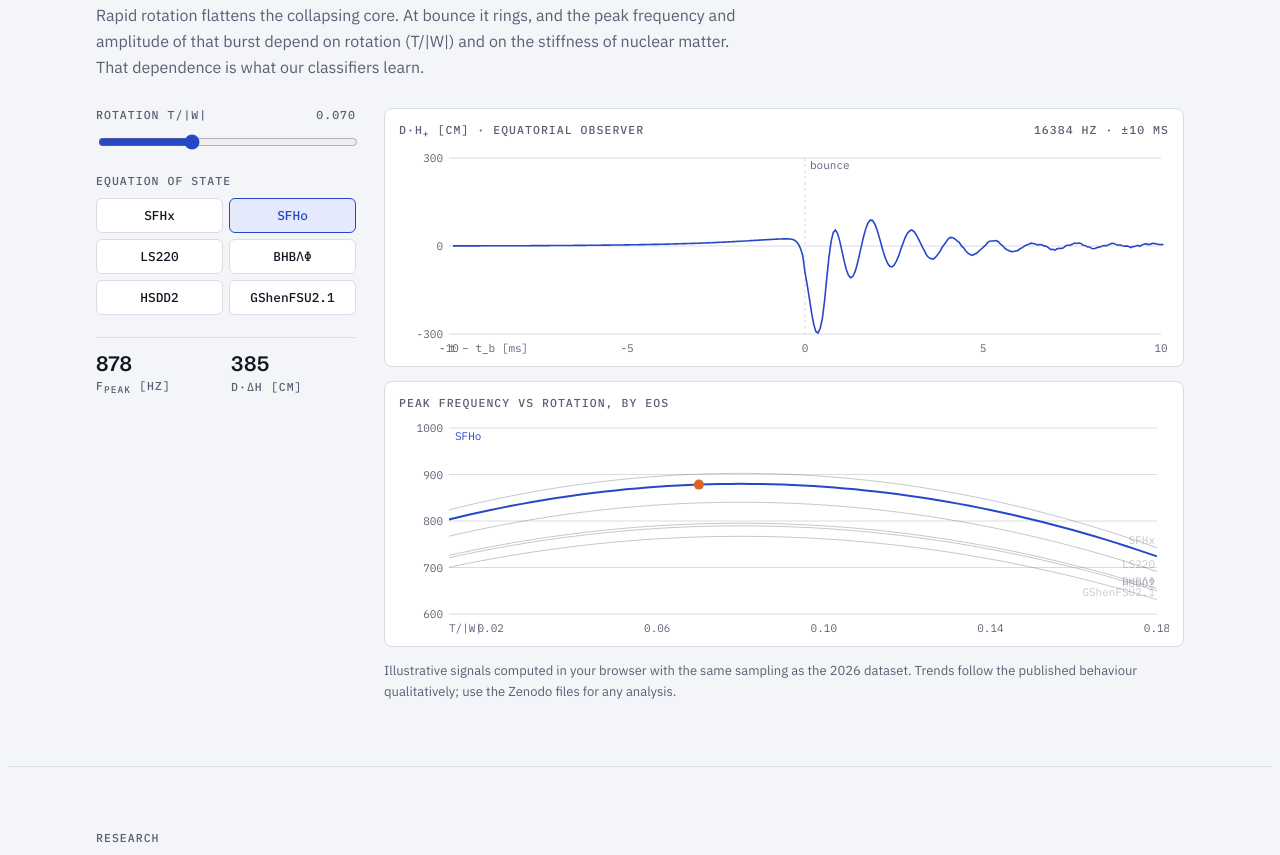
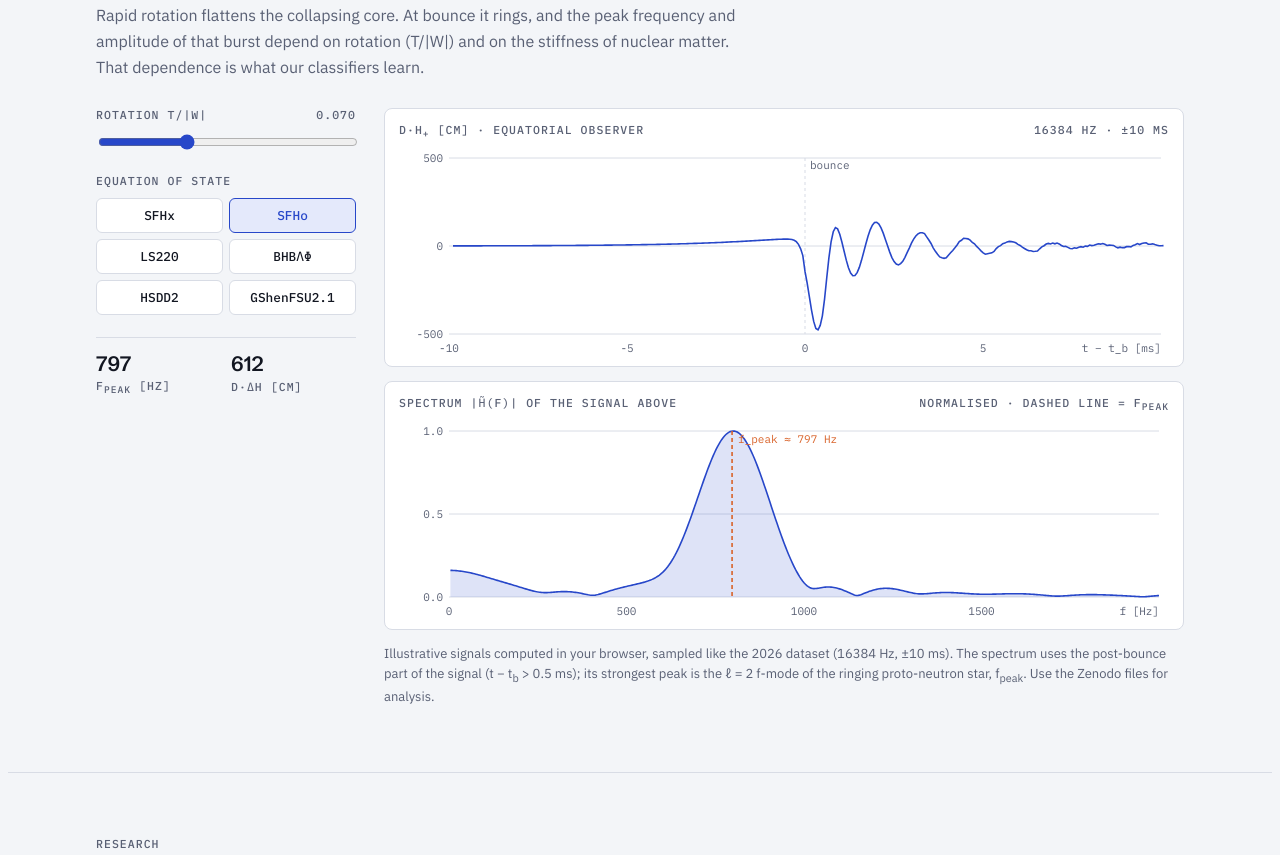
Before and after one commit to ccsn-gw/ccsn-gw.github.io, a plain HTML site: page index.html in a window 1280 px wide. Shown: the part 1945-2800 px from the top of the page. Drawn offline with Linux system fonts and the light colour scheme.

Commit message:
Add files via upload

```diff
--- a/index.html
+++ b/index.html
@@ -101,7 +101,7 @@ input[type=range]{width:100%;accent-color:var(--accent)}
 .plot .label{display:flex;justify-content:space-between;gap:12px;margin-bottom:8px;flex-wrap:wrap}
 .plot canvas{width:100%;display:block}
 #tsCanvas{height:210px}
-#fpCanvas{height:220px}
+#spCanvas{height:200px}
 
 /* pubs */
 .pubs{display:grid;border-top:1px solid var(--line)}
@@ -133,11 +133,14 @@ input[type=range]{width:100%;accent-color:var(--accent)}
 .cite > div{display:grid;gap:14px;align-content:start;min-width:0}
 pre{margin:0;background:var(--surface);border:1px solid var(--line);border-radius:8px;padding:16px;overflow-x:auto;font:400 .78rem/1.6 var(--f-mono);color:var(--ink);white-space:pre}
 .copyrow{display:flex;gap:10px;align-items:center;flex-wrap:wrap}
+.contact{display:grid;grid-template-columns:1fr 1fr;gap:40px;align-items:end}
+.mailbox{display:grid;gap:12px;background:var(--surface);border:1px solid var(--line);border-radius:10px;padding:24px;min-width:0}
+.mailbox .big{font-size:clamp(1rem,2.4vw,1.35rem);color:var(--ink);overflow-wrap:anywhere}
 footer{border-top:1px solid var(--line);padding-block:32px;color:var(--muted);font-size:var(--s-1)}
 footer .wrap{display:flex;justify-content:space-between;gap:16px;flex-wrap:wrap}
 
 @media (max-width:860px){
-  .hero .wrap,.viewer,.cite,.sets,.themes,.team{grid-template-columns:1fr}
+  .hero .wrap,.viewer,.cite,.contact,.sets,.themes,.team{grid-template-columns:1fr}
   .slice{max-width:440px;margin:0 auto}
   .pub{grid-template-columns:1fr;gap:6px}
   .pub .links{justify-content:start}
@@ -156,7 +159,7 @@ section,[id]{scroll-margin-top:76px}
       CCSN Waveform Archive
     </a>
     <nav aria-label="Sections">
-      <a href="#data">Data</a><a href="#waveforms">Waveforms</a><a href="#papers">Research</a><a href="#team">Team</a><a href="#cite">Cite</a>
+      <a href="#data">Data</a><a href="#waveforms">Waveforms</a><a href="#papers">Research</a><a href="#team">Team</a><a href="#cite">Cite</a><a href="#contact">Contact</a>
     </nav>
   </div>
 </header>
@@ -200,7 +203,7 @@ section,[id]{scroll-margin-top:76px}
       <div class="controls">
         <div class="control">
           <label class="label" for="beta"><span>Rotation T/|W|</span><span class="num" id="betaVal"></span></label>
-          <input type="range" id="beta" min="0.01" max="0.18" step="0.005" value="0.07">
+          <input type="range" id="beta" min="0.02" max="0.17" step="0.005" value="0.07">
         </div>
         <div class="control">
           <span class="label">Equation of state</span>
@@ -217,10 +220,10 @@ section,[id]{scroll-margin-top:76px}
           <canvas id="tsCanvas"></canvas>
         </div>
         <div class="plot">
-          <div class="label"><span>Peak frequency vs rotation, by EOS</span><span id="fpLegend"></span></div>
-          <canvas id="fpCanvas"></canvas>
+          <div class="label"><span>Spectrum |h̃(f)| of the signal above</span><span>normalised · dashed line = f<sub>peak</sub></span></div>
+          <canvas id="spCanvas"></canvas>
         </div>
-        <p class="note">Illustrative signals computed in your browser with the same sampling as the 2026 dataset. Trends follow the published behaviour qualitatively; use the Zenodo files for any analysis.</p>
+        <p class="note">Illustrative signals computed in your browser, sampled like the 2026 dataset (16384 Hz, ±10 ms). The spectrum uses the post-bounce part of the signal (t − t<sub>b</sub> &gt; 0.5 ms); its strongest peak is the ℓ = 2 f-mode of the ringing proto-neutron star, f<sub>peak</sub>. Use the Zenodo files for analysis.</p>
       </div>
     </div>
   </div></section>
@@ -254,7 +257,7 @@ section,[id]{scroll-margin-top:76px}
     <div>
       <span class="label">How to cite</span>
       <h2>Using the data</h2>
-      <p class="note" style="font-size:1rem">All datasets are released under CC BY 4.0. Please cite both the dataset DOI and the paper that describes it. Each dataset card has its own Copy BibTeX button. For questions or additional output, email the data contact below.</p>
+      <p class="note" style="font-size:1rem">All datasets are released under CC BY 4.0. Please cite both the dataset DOI and the paper that describes it. Each dataset card has its own Copy BibTeX button. For questions or additional output, see Contact below.</p>
       <p class="note" style="font-size:1rem">Data contact: Y. Sultan Abylkairov · <span class="mono">sultan.abylkairov@alumni.nu.edu.kz</span> · ORCID <a href="https://orcid.org/0000-0003-2656-7294" target="_blank" rel="noopener" class="mono">0000-0003-2656-7294</a></p>
     </div>
     <div>
@@ -263,11 +266,24 @@ section,[id]{scroll-margin-top:76px}
       <div class="copyrow"><button class="btn" data-copy="bib">Copy BibTeX</button><span class="note" id="copied" role="status"></span></div>
     </div>
   </div></section>
+
+  <section id="contact"><div class="wrap contact">
+    <div class="left" style="display:grid;gap:10px">
+      <span class="label">Contact</span>
+      <h2>Questions and collaboration</h2>
+      <p class="note" style="font-size:1rem;max-width:40em">Using our datasets, need additional output, or interested in working together on supernova gravitational waves? Write to us.</p>
+    </div>
+    <div class="mailbox">
+      <span class="label">Email</span>
+      <span class="mono big" id="contactMail">almat.akhmetali@nu.edu.kz</span>
+      <div class="copyrow"><button class="btn primary" data-copy="contactMail">Copy address</button><a class="btn" href="mailto:almat.akhmetali@nu.edu.kz?subject=CCSN%20Waveform%20Archive">Open email app</a><span class="note" id="copied2" role="status"></span></div>
+    </div>
+  </div></section>
 </main>
 
 <footer><div class="wrap">
   <span>Energetic Cosmos Laboratory · Nazarbayev University, Astana</span>
-  <span>Data on Zenodo · Updated October 2026</span>
+  <span>almat.akhmetali@nu.edu.kz · Data on Zenodo · Updated October 2026</span>
 </div></footer>
 
 <script>
@@ -346,6 +362,7 @@ $("#sets").innerHTML = DATASETS.map((d,i)=>`<article class="set">
 $("#sets").addEventListener("click",e=>{const b=e.target.closest("[data-bib]");if(!b)return;const i=b.dataset.bib;copy(bibtex(DATASETS[i]),$("#bib"+i),$("#st"+i))});
 $("#bib").textContent = bibtex(DATASETS[0]);
 $("[data-copy=bib]").addEventListener("click",()=>copy($("#bib").textContent,$("#bib"),$("#copied")));
+$("[data-copy=contactMail]").addEventListener("click",()=>copy($("#contactMail").textContent,$("#contactMail"),$("#copied2")));
 $("#factSets").textContent = DATASETS.length;
 $("#factSignals").textContent = fmt(DATASETS.reduce((s,d)=>s+(d.signals||0),0));
 $("#factPapers").textContent = PUBS.length;
@@ -356,57 +373,71 @@ $("#pubs").innerHTML = PUBS.map(p=>`<article class="pub"><span class="yr num">${
 $("#teamGrid").innerHTML = TEAM.map((t,i)=>`<div class="person"><div class="avatar">${t.photo?`<img src="${t.photo}" alt="Portrait of ${t.name}" loading="lazy" onerror="this.replaceWith('${t.initials}')">`:t.initials}</div><span class="role">${t.role}</span><h3 style="font-size:1.05rem">${t.link?`<a href="${t.link}" target="_blank" rel="noopener" style="color:inherit;text-decoration:none">${t.name}</a>`:t.name}</h3>${t.email?`<div class="email"><a href="mailto:${t.email}" id="em${i}">${t.email}</a><button data-em="${i}">Copy</button><span class="note" id="es${i}" role="status"></span></div>`:""}<p>${t.text}</p></div>`).join("");
 $("#teamGrid").addEventListener("click",e=>{const b=e.target.closest("[data-em]");if(!b)return;const i=b.dataset.em;copy(TEAM[i].email,$("#em"+i),$("#es"+i))});
 
-/* ===== Waveform explorer: illustrative rotating bounce signal ===== */
-const EOS = {"SFHx":800,"SFHo":780,"LS220":745,"BHBΛΦ":705,"HSDD2":700,"GShenFSU2.1":680};
-const FS = 16384;
+/* ===== Waveform explorer: illustrative rotating bounce signal, calibrated to Richers et al. (2017) trends =====
+   f_peak: ~flat below T/|W|≈0.06 (EOS sets the level, ~670–790 Hz), rising above it (ℓ=2 f-mode).
+   D·Δh: linear in T/|W| (slope ~7300–9800 cm, i.e. Δh₊ slope 237–318×10⁻²¹ at 10 kpc, LS shallowest, Hempel-based steepest) up to ~0.06,
+   peaking near 0.07–0.08 at ~650 cm and falling to ~500 cm by 0.15; the EOS spread narrows with rotation. */
+const EOS = {             // f0: slow-rotation f_peak [Hz]; m: D·Δh slope [cm per unit T/|W|]  (illustrative values)
+  "SFHx":{f0:760,m:9500}, "SFHo":{f0:772,m:9450}, "LS220":{f0:735,m:7400},
+  "BHBΛΦ":{f0:705,m:9800}, "HSDD2":{f0:700,m:9650}, "GShenFSU2.1":{f0:690,m:8500}};
+const FS = 16384, KNEE = 0.06, W_S = 0.006;
 const state = {beta:0.07, eos:"SFHo"};
-const fpeak = (b,e) => EOS[e]*(1 + 3.2*b - 20*b*b);
-const amp = b => 9000*b*Math.exp(-b/0.1);
+const softplus = x => W_S*Math.log1p(Math.exp(x/W_S));
+const softmin = (a,b) => -W_S*Math.log(Math.exp(-a/W_S)+Math.exp(-b/W_S));
+const fpeak = (b,e) => EOS[e].f0 + 2300*softplus(b-KNEE);
+function dDh(b,e){
+  const mean=9050, m=mean+(EOS[e].m-mean)*Math.exp(-Math.max(0,b-0.04)/0.03);
+  return Math.max(0, m*softmin(b,0.072) - 2200*softplus(b-0.08));
+}
 function synth(b,e){
-  const f=fpeak(b,e), A=amp(b), R=rng(Math.round(b*1e4)+e.length*97);
+  const f=fpeak(b,e), R=rng(Math.round(b*1e4)+e.length*97);
   const n=328, t=new Float32Array(n), h=new Float32Array(n); let lp=0;
   for(let i=0;i<n;i++){
     const ti=(-162+i)/FS*1000; t[i]=ti; let v=0;  // ms
-    if(ti<0) v += 0.12*A*Math.exp(ti/2.2)*(1-0.4*Math.exp(ti/0.6));
-    v += -0.95*A*Math.exp(-(((ti-0.35)/0.32)**2));
-    if(ti>0.5){const s=ti-0.5; v += 0.5*A*(1-Math.exp(-s/0.25))*Math.exp(-s/(1.6+12*b))*Math.sin(2*Math.PI*f*s/1000+0.3);}
-    lp += 0.2*((R()*2-1)-lp); if(ti>2) v += 0.06*A*lp*Math.min(1,(ti-2)/2);
+    if(ti<0) v += 0.12*Math.exp(ti/2.2)*(1-0.4*Math.exp(ti/0.6));
+    v += -0.95*Math.exp(-(((ti-0.35)/0.32)**2));
+    if(ti>0.5){const s=ti-0.5; v += 0.5*(1-Math.exp(-s/0.25))*Math.exp(-s/(1.6+12*b))*Math.sin(2*Math.PI*f*s/1000+0.3);}
+    lp += 0.2*((R()*2-1)-lp); if(ti>2) v += 0.06*lp*Math.min(1,(ti-2)/2);
     h[i]=v;
   }
-  return {t,h,f,A};
+  let lo=Infinity,hi=-Infinity; for(let i=0;i<n;i++)if(t[i]>-1&&t[i]<3){lo=Math.min(lo,h[i]);hi=Math.max(hi,h[i])}
+  const D=dDh(b,e), k=D/(hi-lo); for(let i=0;i<n;i++)h[i]*=k;   // scale so the bounce spike has the target D·Δh
+  return {t,h,f,D};
 }
 function drawTS(){
   const w=synth(state.beta,state.eos), c=$("#tsCanvas"), {x,w:W,h:H}=fitCanvas(c);
   const L=50,Rr=8,T=10,B=24,pw=W-L-Rr,ph=H-T-B;
-  const a=Math.ceil(Math.max(...w.h.map(Math.abs))/50)*50||50;
+  const a=500;   // fixed scale so amplitude changes are visible as the slider moves
   const X=t=>L+(t+10)/20*pw, Y=v=>T+ph/2-v/a*ph/2;
   x.clearRect(0,0,W,H); x.font="11px "+css("--f-mono"); x.fillStyle=css("--muted"); x.strokeStyle=css("--line"); x.lineWidth=1;
   for(const v of [-a,0,a]){x.beginPath();x.moveTo(L,Y(v));x.lineTo(W-Rr,Y(v));x.stroke();x.textAlign="right";x.fillText(v,L-6,Y(v)+4)}
-  x.textAlign="center"; for(let s=-10;s<=10;s+=5)x.fillText(s,X(s),H-6);
-  x.textAlign="left"; x.fillText("t − t_b [ms]",L,H-6);
+  x.textAlign="center"; for(let s=-10;s<10;s+=5)x.fillText(s,X(s),H-6);
+  x.textAlign="right"; x.fillText("t − t_b [ms]",W-Rr,H-6);
   x.setLineDash([3,3]); x.beginPath(); x.moveTo(X(0),T); x.lineTo(X(0),T+ph); x.stroke(); x.setLineDash([]);
-  x.fillText("bounce",X(0)+5,T+11);
+  x.textAlign="left"; x.fillText("bounce",X(0)+5,T+11);
   x.strokeStyle=css("--accent"); x.lineWidth=1.6; x.beginPath();
-  w.h.forEach((v,i)=>i?x.lineTo(X(w.t[i]),Y(v)):x.moveTo(X(w.t[i]),Y(v))); x.stroke();
-  let lo=Infinity,hi=-Infinity; w.h.forEach((v,i)=>{if(w.t[i]>-1&&w.t[i]<3){lo=Math.min(lo,v);hi=Math.max(hi,v)}});
-  $("#fpeak").textContent=Math.round(w.f); $("#dh").textContent=Math.round(hi-lo);
+  w.h.forEach((v,i)=>i?x.lineTo(X(w.t[i]),Y(Math.max(-a*1.05,Math.min(a*1.05,v)))):x.moveTo(X(w.t[i]),Y(v))); x.stroke();
+  $("#fpeak").textContent=Math.round(w.f); $("#dh").textContent=Math.round(w.D);
 }
 function drawFP(){
-  const c=$("#fpCanvas"), {x,w:W,h:H}=fitCanvas(c);
-  const L=50,Rr=12,T=10,B=24,pw=W-L-Rr,ph=H-T-B, fmin=600, fmax=1000;
-  const X=b=>L+(b-0.01)/0.17*pw, Y=f=>T+ph-(f-fmin)/(fmax-fmin)*ph;
+  const w=synth(state.beta,state.eos), c=$("#spCanvas"), {x,w:W,h:H}=fitCanvas(c);
+  const L=50,Rr=10,T=10,B=24,pw=W-L-Rr,ph=H-T-B, FMAX=2000, N=4096, df=FS/N;
+  // post-bounce part (t > 0.5 ms), Hann-tapered and zero-padded, as in an f_peak measurement
+  const seg=[]; for(let i=0;i<w.t.length;i++) if(w.t[i]>0.5) seg.push(w.h[i]);
+  const M=seg.length, spec=[]; let mx=0;
+  for(let k=1;k*df<=FMAX;k++){let re=0,im=0;
+    for(let n=0;n<M;n++){const v=seg[n]*(.5-.5*Math.cos(2*Math.PI*n/(M-1))),ph_=2*Math.PI*k*n/N;re+=v*Math.cos(ph_);im-=v*Math.sin(ph_)}
+    const a=Math.hypot(re,im); spec.push([k*df,a]); if(a>mx)mx=a}
+  const X=f=>L+f/FMAX*pw, Y=v=>T+ph-v*ph;
   x.clearRect(0,0,W,H); x.font="11px "+css("--f-mono"); x.fillStyle=css("--muted"); x.strokeStyle=css("--line"); x.lineWidth=1;
-  for(let f=fmin;f<=fmax;f+=100){x.beginPath();x.moveTo(L,Y(f));x.lineTo(W-Rr,Y(f));x.stroke();x.textAlign="right";x.fillText(f,L-6,Y(f)+4)}
-  x.textAlign="center"; for(const b of [0.02,0.06,0.10,0.14,0.18])x.fillText(b.toFixed(2),X(b),H-6);
-  x.textAlign="left"; x.fillText("T/|W|",L,H-6);
-  for(const e of Object.keys(EOS)){
-    const on=e===state.eos; x.strokeStyle=on?css("--accent"):css("--muted"); x.globalAlpha=on?1:.35; x.lineWidth=on?2:1;
-    x.beginPath(); for(let b=0.01;b<=0.1801;b+=0.0025){const p=[X(b),Y(fpeak(b,e))];b<=0.0101?x.moveTo(...p):x.lineTo(...p)} x.stroke();
-    if(!on){x.fillStyle=css("--muted");x.textAlign="right";x.fillText(e,W-Rr-2,Y(fpeak(0.18,e))-4)}
-  }
-  x.globalAlpha=1; const px=X(state.beta), py=Y(fpeak(state.beta,state.eos));
-  x.fillStyle=css("--hot"); x.beginPath(); x.arc(px,py,5,0,7); x.fill();
-  x.fillStyle=css("--accent"); x.textAlign="left"; x.fillText(state.eos,L+6,T+12);
+  for(const v of [0,0.5,1]){x.beginPath();x.moveTo(L,Y(v));x.lineTo(W-Rr,Y(v));x.stroke();x.textAlign="right";x.fillText(v.toFixed(1),L-6,Y(v)+4)}
+  x.textAlign="center"; for(let f=0;f<FMAX;f+=500)x.fillText(f,X(f),H-6);
+  x.textAlign="right"; x.fillText("f [Hz]",W-Rr,H-6);
+  x.beginPath(); x.moveTo(X(spec[0][0]),Y(0)); spec.forEach(([f,a])=>x.lineTo(X(f),Y(a/mx))); x.lineTo(X(spec[spec.length-1][0]),Y(0)); x.closePath();
+  x.globalAlpha=.15; x.fillStyle=css("--accent"); x.fill(); x.globalAlpha=1;
+  x.strokeStyle=css("--accent"); x.lineWidth=1.6; x.beginPath(); spec.forEach(([f,a],i)=>i?x.lineTo(X(f),Y(a/mx)):x.moveTo(X(f),Y(a/mx))); x.stroke();
+  x.strokeStyle=css("--hot"); x.setLineDash([4,3]); x.beginPath(); x.moveTo(X(w.f),T); x.lineTo(X(w.f),T+ph); x.stroke(); x.setLineDash([]);
+  x.fillStyle=css("--hot"); x.textAlign="left"; x.fillText(`f_peak ≈ ${Math.round(w.f)} Hz`,X(w.f)+6,T+12);
 }
 function redraw(){ $("#betaVal").textContent=state.beta.toFixed(3); drawTS(); drawFP(); }
 $("#eos").innerHTML = Object.keys(EOS).map(e=>`<button data-eos="${e}" aria-pressed="${e===state.eos}">${e}</button>`).join("");
```
